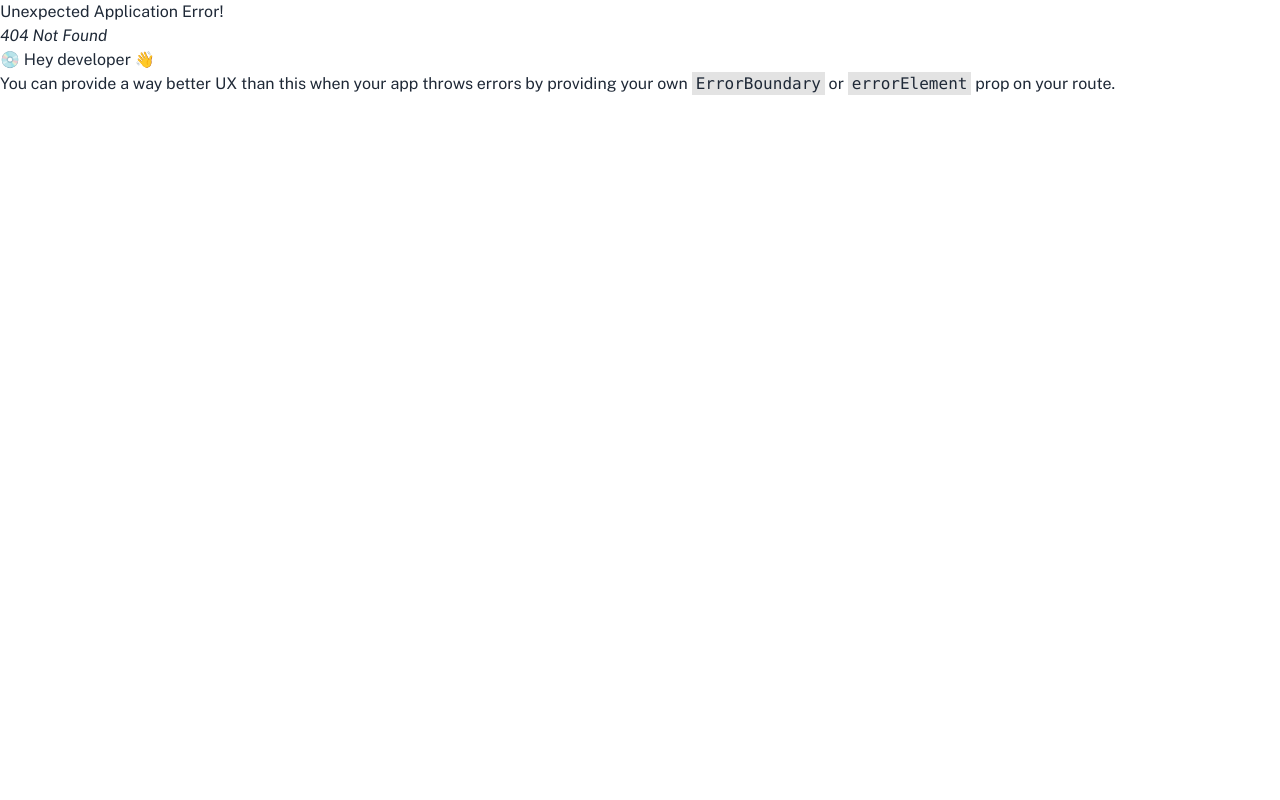
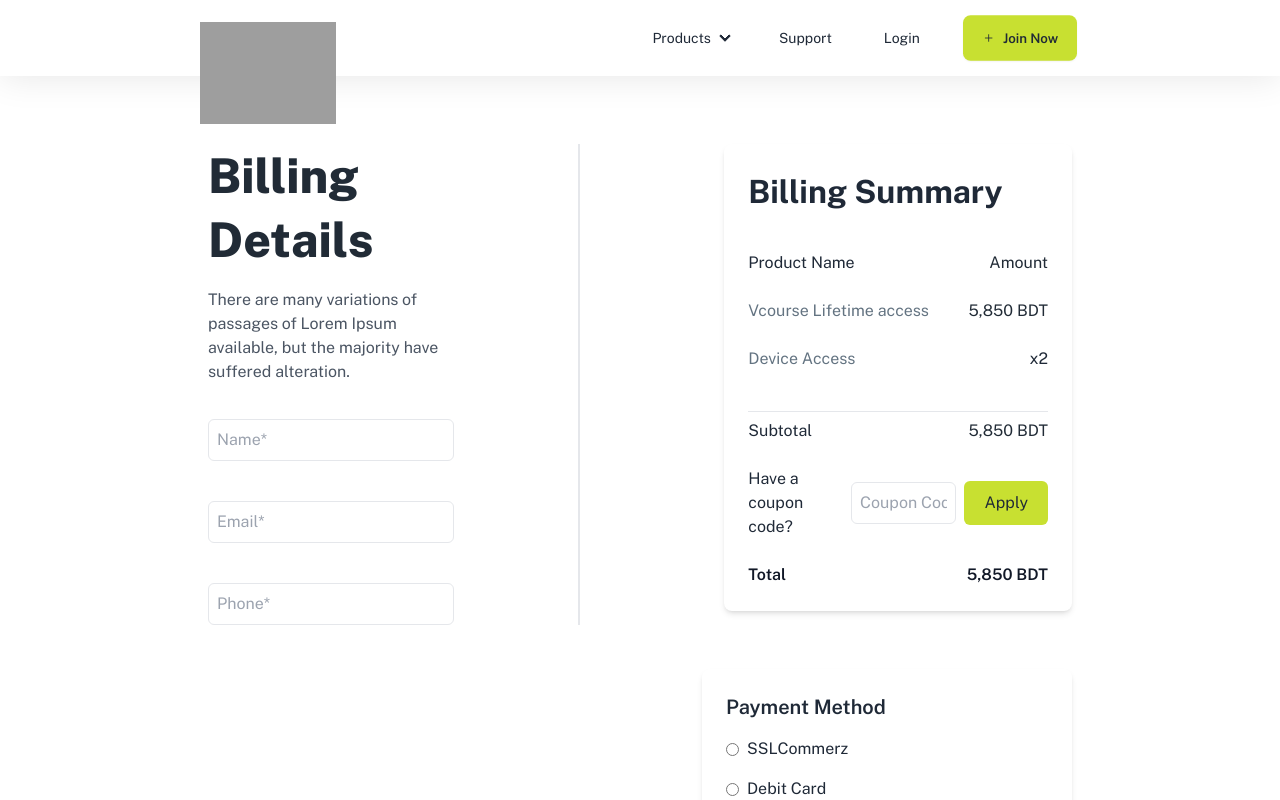
Before and after one commit to rashaduldev/Course-learning, a React (Vite) app: page /billing in a window 1280 px wide. Before the commit this address had no page. Shown: the top 800 px of the page. Built offline with nearby package versions, Linux system fonts and the light colour scheme; grey boxes are pictures that could not be loaded.

Commit message:
Billing page Done

```diff
--- /dev/null
+++ b/src/Pages/Billing/Billing.jsx
@@ -0,0 +1,101 @@
+
+const Billing = () => {
+  return (
+        <div className="mx-52">
+             <div className="flex flex-col md:flex-row justify-between pt-36 pb-5 gap-5">
+      {/* Billing Details */}
+      <div className="md:w-1/2 w-full mb-8 md:mb-0 pr-[124px] border-r-2">
+        <h2 className="mb-4 header_text">Billing Details</h2>
+        <p className="text-gray-600 mb-4">
+          There are many variations of passages of Lorem Ipsum available, but the majority have suffered alteration.
+        </p>
+        <form className="mt-[35px]">
+          <div className="">
+            <input
+              type="text"
+              placeholder="Name*"
+              className="w-full p-2 border rounded-md focus:outline-none focus:ring-2 focus:ring-green-500"
+            />
+          </div>
+          <div className="my-10">
+            <input
+              type="email"
+              placeholder="Email*"
+              className="w-full p-2 border rounded-md focus:outline-none focus:ring-2 focus:ring-green-500"
+            />
+          </div>
+          <div className="">
+            <input
+              type="text"
+              placeholder="Phone*"
+              className="w-full p-2 border rounded-md focus:outline-none focus:ring-2 focus:ring-green-500"
+            />
+          </div>
+        </form>
+      </div>
+
+      {/* Billing Summary */}
+      <div className="md:w-1/2 w-full ml-[124px]">
+        <div className="bg-white p-6 shadow-md rounded-lg">
+          <h3 className="text-[32px] font-[700] leading-[48px] mb-[35px]">Billing Summary</h3>
+          <div className="mb-4">
+            <div className="flex justify-between">
+              <span className="mb-[24px]">Product Name</span>
+              <span className="Primary_Text_Colour">Amount</span>
+            </div>
+            <div className="flex justify-between">
+              <span className="mb-[24px] Secondery_Text_Colour">Vcourse Lifetime access</span>
+              <span className="Primary_Text_Colour">5,850 BDT</span>
+            </div>
+            <div className="flex justify-between">
+              <span className="mb-[24px] Secondery_Text_Colour">Device Access</span>
+              <span>x2</span>
+            </div>
+          </div>
+          <hr className="mb-[7px] font-bold" />
+          <div className="flex justify-between">
+              <span className="mb-[24px]">Subtotal</span>
+              <span className="Primary_Text_Colour">5,850 BDT</span>
+            </div>
+          <div className="mb-[24px] flex items-center justify-between">
+            <p>Have a coupon code?</p>
+            <div className="flex items-center">
+            <input
+              type="text"
+              placeholder="Coupon Code"
+              className="w-3/4 p-2 border rounded-md focus:outline-none focus:ring-2 focus:ring-green-500"
+            />
+            <button className="ml-2 px-4 py-2 bg-green-500 text-white rounded-md button_colour">
+              Apply
+            </button>
+            </div>
+          </div>
+          <div className="flex justify-between font-semibold text-gray-900">
+            <span>Total</span>
+            <span>5,850 BDT</span>
+          </div>
+        </div>
+      </div>
+    </div>
+    {/*  */}
+       <div className="flex justify-end mb-20 ml-[124px]    ">
+            <div className="mt-6 bg-white p-6 shadow-md w-[50%] rounded-lg">
+            <h3 className="text-xl font-semibold mb-4">Payment Method</h3>
+            <div className="flex items-center mb-4">
+                <input type="radio" id="sslcommerz" name="payment" className="mr-2" />
+                <label htmlFor="sslcommerz">SSLCommerz</label>
+            </div>
+            <div className="flex items-center mb-4">
+                <input type="radio" id="debit" name="payment" className="mr-2" />
+                <label htmlFor="debit">Debit Card</label>
+            </div>
+            <button className="w-full button_colour py-3 rounded-md font-semibold">
+                Proceed Payment (5,850 BDT)
+            </button>
+            </div>
+       </div>
+        </div>
+  );
+};
+
+export default Billing;
--- a/src/Pages/Course/Allcource/Courcedetails.jsx
+++ b/src/Pages/Course/Allcource/Courcedetails.jsx
@@ -109,6 +109,18 @@ const sections = [
       comment:
         'Webflow course was good, it coves design secrets, and to build responsive web pages, blog, and some more tricks and tips about webflow. I enjoyed the course and it helped me to add web development skills related to webflow in my toolbox. Thank you Vako.',
     },
+    {
+        name: 'Guy Hawkins',
+        time: '1 week ago',
+        comment:
+          'I appreciate the precise short videos (10 mins or less each) because overly long videos tend to make me lose focus. The instructor is very knowledgeable in Web Design and it shows as he shares his knowledge. These were my best 6 months of training. Thanks, Vako.',
+      },
+      {
+        name: 'Guy Hawkins',
+        time: '1 week ago',
+        comment:
+          'I appreciate the precise short videos (10 mins or less each) because overly long videos tend to make me lose focus. The instructor is very knowledgeable in Web Design and it shows as he shares his knowledge. These were my best 6 months of training. Thanks, Vako.',
+      },
   ];
 
 const Courcedetails = () => {
@@ -164,7 +176,7 @@ const Courcedetails = () => {
                                     <div className="flex flex-col md:flex-row lg:flex-row justify-between items-center lg:space-x-3 mb-4 mx-6 lg:mx-0">
                                     <div className='flex items-center gap-3 my-5 '>
                                     <img
-                                            src="https://via.placeholder.com/40"
+                                            src="https://s3-alpha-sig.figma.com/img/32e7/916e/635c8c33836a52c91189cb021d6e4422?Expires=1725840000&Key-Pair-Id=APKAQ4GOSFWCVNEHN3O4&Signature=hv41itBonZSXojhJ5CqmBblC2yJVRI1u6ISn16-YMC2b1r8cqP~R~ANaEfoNIS-a7~hTh7tt0SdxBJMCuT7Z4N7ZO5xG53ldfA8Y6xT1JV~eIIr1V2y3f4CG3~EHCHHuPoHjFmvbpJ1rEHm3H7Nb9ITgjl2ArcIrYOgDjGyyMicZ2LWcNEg63rm4kKzArE3V8JWaVilouudwtFVsNvkrMnUWJG63zcqD1qy9Quv2UGl~-uoGnjdRT0r2RMtQ9~6CqwRB7Up07-Gq9gV1ctvqpaBM6xOSMCLxCwCNXFSsKlKjTl6q3uK1FW7XbGyL7Jzxcsog0MVBz3NWiH4LUE~Qzg__"
                                             alt="Creator"
                                             className="w-10 h-10 rounded-full"
                                         />
@@ -367,45 +379,66 @@ const Courcedetails = () => {
                             </div>
                         </div>
                         {/* Rating */}
-                        <div className="mx-auto p-6 bg-white rounded-lg border">
-                        <div className="flex items-center">
+                        <div>
+                        <h1 className="text-[24px] font-[700] leading-[36px]">Course Rating</h1>
+                        <div className="mx-auto px-6 mt-5 bg-white flex flex-col md:flex-row items-center gap-6">
+                            <div className="flex flex-col items-center border w-full md:w-[176px] py-[31px]">
                             <div className="text-4xl font-bold">4.8</div>
-                            <div className="ml-4 text-yellow-500 flex">
-                            <FaStar size={28} />
-                            <FaStar size={28} />
-                            <FaStar size={28} />
-                            <FaStar size={28} />
-                            <FaStar size={28} />
+                            <div className="mt-6 text-yellow-500 flex">
+                                <FaStar size={20} />
+                                <FaStar size={20} />
+                                <FaStar size={20} />
+                                <FaStar size={20} />
+                                <FaStar size={20} />
                             </div>
+                            <div className="mt-3">Course Rating</div>
                             </div>
 
-                        <div className="mt-4">
-                            {ratings.map((rating) => (
-                            <div key={rating.stars} className="flex items-center">
-                                <div className="text-gray-700 flex">
+                            <div className="mt-4 w-full">
+                            {ratings
+                                .sort((a, b) => b.stars - a.stars) // Sort ratings in descending order by stars
+                                .map((rating) => (
+                                <div key={rating.stars} className="flex flex-col md:flex-row items-center mb-4">
+                                    <div className="text-gray-700 flex items-center">
                                     {[...Array(rating.stars)].map((_, index) => (
                                         <FaStar key={index} size={20} className="text-yellow-500" />
                                     ))}
                                     {[...Array(5 - rating.stars)].map((_, index) => (
                                         <FaStar key={index} size={20} className="text-gray-300" />
                                     ))}
+                                    <span className="ml-2 Secondery_Text_Colour">{rating.stars} star Rating</span>
                                     </div>
-                                <div className="w-full bg-gray-200 rounded-full h-2.5 ml-4">
+                                    <div className="w-[60%] ml-3 bg-gray-200 rounded-full h-2.5 md:ml-4 mt-2 md:mt-0">
                                     <div
                                         className="bg-yellow-500 h-2.5 rounded-full"
                                         style={{ width: `${rating.percentage}%` }}
-                                ></div>
+                                    />
                                     </div>
-                                <div className="ml-4 text-gray-600">
+                                    <div className="ml-0 md:ml-4 text-gray-600 mt-2 md:mt-0">
                                     {rating.percentage}
                                     {rating.percentage === '<1' ? '' : '%'}
                                     </div>
                                 </div>
                                 ))}
                             </div>
+                        </div>
+                        </div>
+
+                             <div className='mt-10'>
+                                <div className='flex items-center justify-between'>
+                                    <h3 className="text-[18px] lg:text-[24px] font-[700] leading-[36px]">Students Feedback</h3>
+                                    <select className='border py-3 px-4' name="" id="">
+                                        <option value="">5 Star Rating</option>
+                                        <option value="">4 Star Rating</option>
+                                        <option value="">3 Star Rating</option>
+                                        <option value="">2 Star Rating</option>
+                                        <option value="">1 Star Rating</option>
+                                    </select>
+                                </div>
+                        <div className="mx-auto p-6 bg-white">
+
                                 {/* Students Feedback */}
                         <div className="mt-8">
-                            <h3 className="text-xl font-bold mb-4">Students Feedback</h3>
                             {reviews.map((review, index) => (
                             <div key={index} className="mb-6">
                                 <div className="flex items-center">
@@ -415,13 +448,20 @@ const Courcedetails = () => {
                                     className="w-10 h-10 rounded-full mr-4"
                                 />
                                 <div>
+                                   <div className='flex items-center gap-3'>
                                     <h4 className="font-semibold">{review.name}</h4>
+                                    <div className='text-[12px] Secondery_Text_Colour'>.</div>
                                     <div className="text-sm text-gray-500">{review.time}</div>
                                    </div>
                                 </div>
-                                <div className="mt-2 text-gray-700">{review.comment}</div>
                                 </div>
+                                <div className="mt-2 Secondery_Text_Colour text-[14px] font-[400] leading-[22px]">{review.comment}</div>
+                                <hr className='mt-5' />
+                            </div>
+
                             ))}
+
+                        </div>
                         </div>
                              </div>
 
@@ -432,24 +472,24 @@ const Courcedetails = () => {
                 <div className='lg:w-[30%]'>
                 <div className="border border-gray-200 rounded-md p-4 font-sans">
                     {/* Course Info */}
-                    <div className="mb-8">
-                        <div className="flex justify-between mb-2 text-sm">
+                    <div className="my-6">
+                        <div className="flex justify-between mb-5 text-sm">
                         <span>📅 Course Duration</span>
                         <span>6 Months</span>
                         </div>
-                        <div className="flex justify-between mb-2 text-sm">
+                        <div className="flex justify-between mb-5 text-sm">
                         <span>📊 Course Level</span>
                         <span>Beginner and Intermediate</span>
                         </div>
-                        <div className="flex justify-between mb-2 text-sm">
+                        <div className="flex justify-between mb-5 text-sm">
                         <span>👥 Students Enrolled</span>
                         <span>69,419,618</span>
                         </div>
-                        <div className="flex justify-between mb-2 text-sm">
+                        <div className="flex justify-between mb-5 text-sm">
                         <span>🗣️ Language</span>
                         <span>Mandarin</span>
                         </div>
-                        <div className="flex justify-between mb-2 text-sm">
+                        <div className="flex justify-between mb-5 text-sm">
                         <span>📜 Subtitle Language</span>
                         <span>English</span>
                         </div>
@@ -466,7 +506,7 @@ const Courcedetails = () => {
                     {/* Course Includes */}
                     <div className="mb-4 mt-5">
                         <h3 className="text-base mb-2">This course includes:</h3>
-                        <ul className="list-none p-0 space-y-2 text-sm">
+                        <ul className="list-none p-0 space-y-5 text-sm">
                         <li>⏳ Lifetime access</li>
                         <li>💸 30-days money-back guarantee</li>
                         <li>📄 Free exercises file & downloadable resources</li>
--- a/src/Pages/Course/Course.jsx
+++ b/src/Pages/Course/Course.jsx
@@ -47,9 +47,9 @@ const Course = () => {
                     courses.slice(0, visibleCourses).map((course) => (
                         <div key={course.id}
                         onClick={() => handleCardClick(course.id)}
-                        className="card card-compact bg-base-100 shadow my-10 cursor-pointer">
+                        className="rounded-[8px] bg-base-100 shadow my-10 cursor-pointer">
                             <figure>
-                                <img src={course.img} alt={course.title} className="h-48 w-full object-cover" />
+                                <img src={course.img} alt={course.title} className="h-48 w-full object-cover rounded-t-[8px]" />
                             </figure>
                             <div className="card-body">
                                 <h2 className="card-title">{course.title}</h2>
--- a/src/Pages/LoginModal/LoginModal.jsx
+++ b/src/Pages/LoginModal/LoginModal.jsx
@@ -10,12 +10,6 @@ const LoginModal = ({ onClose }) => {
         </svg></span></button>
 
         <div className="flex items-center font-[800] justify-center mb-10">
-        {/* <img
-          src="https://i.ibb.co/w4Zrp1K/Logo.png"
-          alt="logo"w-[74.705px] h-[46.515px]
-          className="mx-auto mb-10"
-          style={{ width: '74.705px' }}
-        /> */}
                 <svg xmlns="http://www.w3.org/2000/svg"  width="74" height="46" viewBox="0 0 75 47" fill="none">
                 <path d="M14.9935 46.5147L0.151367 0L30.3304 17.8903L74.8568 0L14.9935 46.5147Z" fill="#A9BF1C"/>
                 </svg>
@@ -28,14 +22,14 @@ const LoginModal = ({ onClose }) => {
                 <input
                 type="text"
                 placeholder="User Name/ Email"
-              className="w-full p-2 border border-[#CBE333] rounded"
+                className="w-full p-2 border border-[#637381] rounded focus:border-[#C8E031] focus:outline-none focus:ring-2 focus:ring-[#C8E031]"
                 />
             </div>
             <div className="mb-4">
                 <input
                 type="password"
                 placeholder="Password*"
-              className="w-full p-2 border border-gray-300 rounded"
+                className="w-full p-2 border border-[#637381] rounded focus:border-[#C8E031] focus:outline-none focus:ring-2 focus:ring-[#C8E031]"
                 />
             </div>
             <div className="flex items-center justify-between mb-4">
--- a/src/components/Navber.jsx
+++ b/src/components/Navber.jsx
@@ -1,6 +1,7 @@
 import { useState } from "react";
 import { HiOutlinePlusSmall } from "react-icons/hi2";
 import LoginModal from "../Pages/LoginModal/LoginModal";
+import { Link } from "react-router-dom";
 
 const Navbar = () => {
   const [isModalOpen, setIsModalOpen] = useState(false);
@@ -74,10 +75,12 @@ const Navbar = () => {
             <li><a onClick={toggleModal}>Login</a></li>
           </ul>
 
-          <button className="px-4 py-1 btn button_colour flex items-center gap-2">
+        <Link to={'/billing'}>
+        <button className="px-4 py-1 btn button_colour flex items-center gap-2">
             <HiOutlinePlusSmall className="" />
             <p className="">Join Now</p>
           </button>
+        </Link>
         </div>
       </div>
 
--- a/src/main.jsx
+++ b/src/main.jsx
@@ -9,6 +9,7 @@ import Root from './Root/Root';
 import HomePage from './Pages/HomePage/HomePage';
 import AllCourses from './Pages/Course/Allcource/Allcource';
 import Courcedetails from './Pages/Course/Allcource/Courcedetails';
+import Billing from './Pages/Billing/Billing';
 
 const router = createBrowserRouter([
   {
@@ -18,6 +19,10 @@ const router = createBrowserRouter([
       {
         path: "/",
         element: <HomePage />,
+      },
+      {
+        path: "/billing",
+        element: <Billing />,
       },
       {
         path: "/all-courses",
```
Lines whose indentation alone changed are shown as unchanged.
